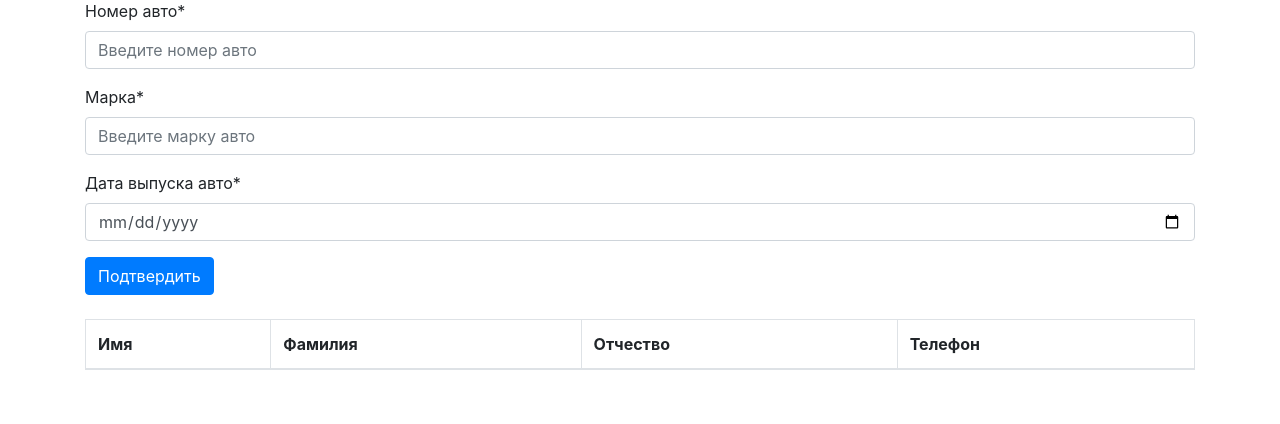
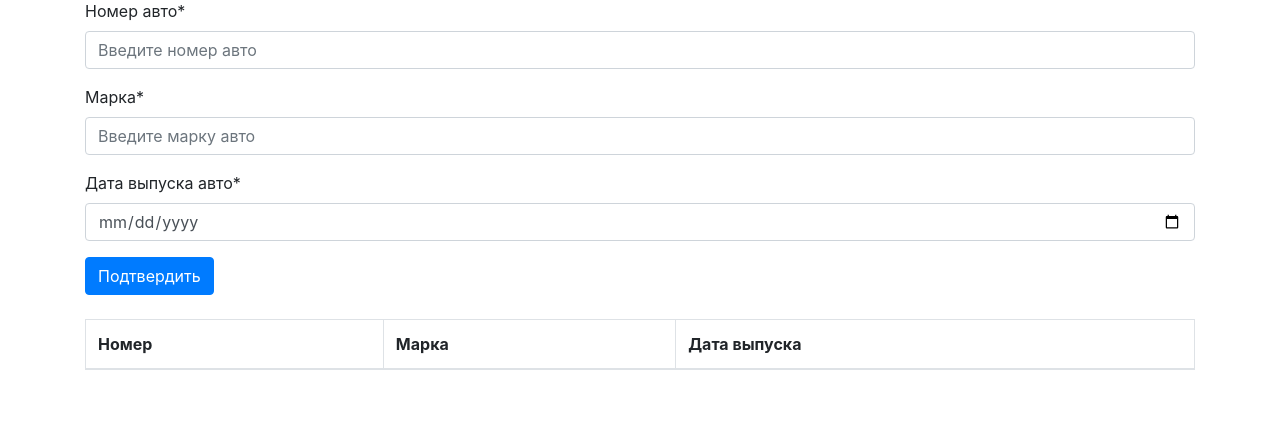
Before and after one commit to alex2704/WebApp_5sem, a Flask app: template templates/cars.html in a window 1280 px wide. Shown: the part 113-537 px from the top of the page. Run offline with Flask 2, Linux system fonts and the light colour scheme; the template is opened without the code that fills it, so the values that code supplies are empty; some libraries are stand-ins or nearby versions.

Commit message:
Изменил столбцы в таблице;

```diff
--- a/templates/cars.html
+++ b/templates/cars.html
@@ -21,10 +21,9 @@
 <table class="table table-striped table-bordered" style="width:100%">
         <thead>
             <tr>
-                <th>Имя</th>
-                <th>Фамилия</th>
-                <th>Отчество</th>
-                <th>Телефон</th>
+                <th>Номер</th>
+                <th>Марка</th>
+                <th>Дата выпуска</th>
             </tr>
         </thead>
         <tbody>
```
